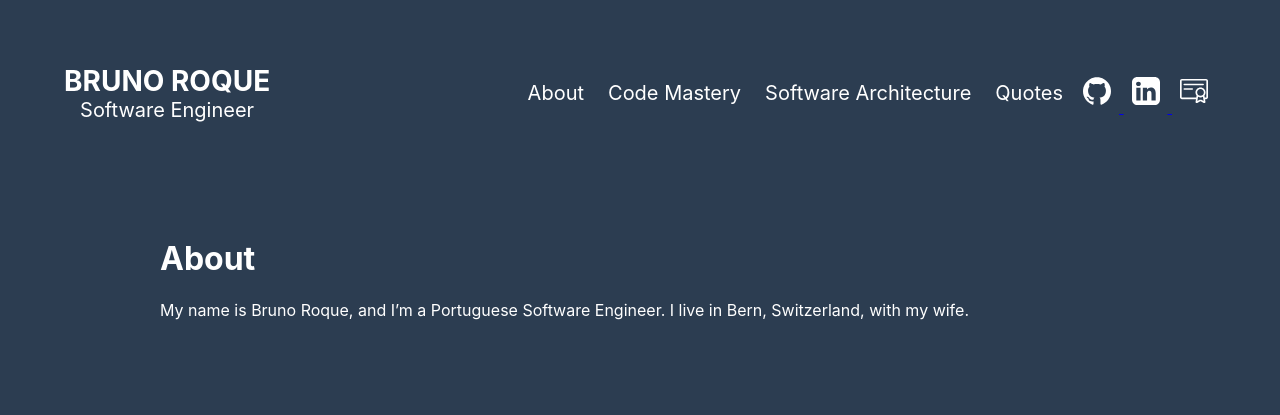
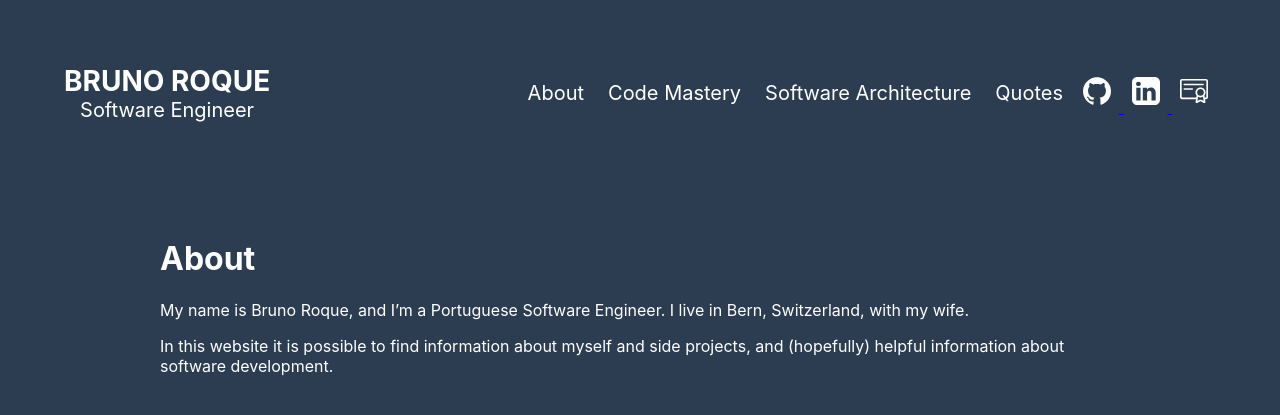
Before and after one commit to brunoroque06/brunoroque06.github.io, a Jekyll site: the page built from _pages/about.md, in a window 1280 px wide. Shown: the top 415 px of the page. Built offline with Jekyll 4.4.1, drawn with Linux system fonts in a browser that asks for light colours.

Commit message:
Add sentence to about.md

```diff
--- a/_pages/about.md
+++ b/_pages/about.md
@@ -7,3 +7,5 @@ permalink: /about/
 # About
 
 My name is Bruno Roque, and I'm a Portuguese Software Engineer. I live in Bern, Switzerland, with my wife.
+
+In this website it is possible to find information about myself and side projects, and (hopefully) helpful information about software development.
--- a/css/style.scss
+++ b/css/style.scss
@@ -73,6 +73,7 @@ body {
 main {
   grid-area: main;
   margin: 2em 10em 2em 10em;
+  font-size: 16px;
 }
 .center {
   text-align: center;
```
